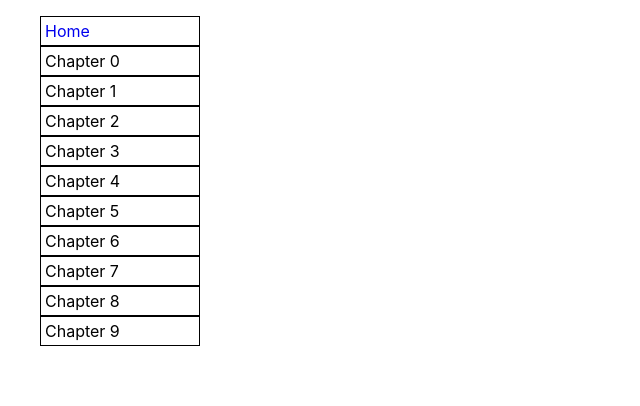
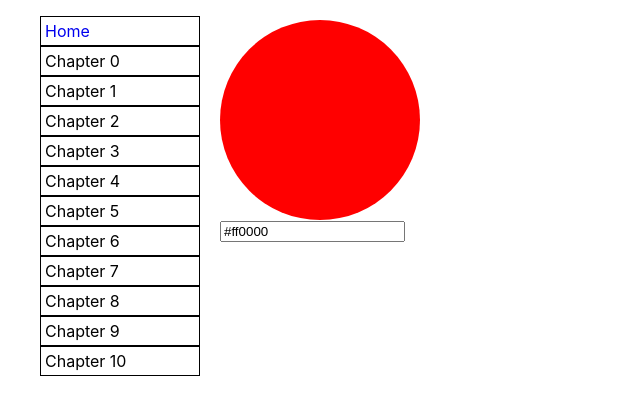
Before and after one commit to chrisminnick/react-js-foundations, a React (Create React App) app in the folder book-code-listings/: page /listing709 in a window 1280 px wide. Shown: the top 406 px of the page, without its empty margins (0-640 px from the left). Built offline with nearby package versions, Linux system fonts and the light colour scheme.

Commit message:
lots of examples

```diff
--- a/book-code-listings/src/App.js
+++ b/book-code-listings/src/App.js
@@ -75,6 +75,11 @@ import CounterClass2 from './chapter06/CounterClass2';
 import CounterClass3 from './chapter06/CounterClass3';
 import CounterClass4 from './chapter06/CounterClass4';
 import EventProps from './chapter07/EventProps';
+import ScreenDoor from './chapter07/ScreenDoor';
+import SearchTerm from './chapter07/Search';
+import CoffeeMachine from './chapter07/CoffeeMachine';
+import ColorWheel from './chapter07/ColorWheel';
+
 import UncontrolledInput from './chapter08/Uncontrolled1';
 import ControlledInput from './chapter08/Controlled1';
 import ControllingFunction from './chapter08/Controlled2';
@@ -89,6 +94,8 @@ import AudioPlayer from './chapter09/AudioPlayer';
 import TextReaderCallback from './chapter09/TextReaderCallback';
 import TextReaderCallback2 from './chapter09/TextReaderCallback2';
 import ScrollToDemo from './chapter09/ScrollToDemo';
+import StyledParent from './chapter10/StyledParent';
+
 
 function App() {
   return (
@@ -354,6 +361,18 @@ function App() {
                 <li>
                   <Link to="/listing701">Listing 7-01</Link>
                 </li>
+                <li>
+                  <Link to="/listing706">Listing 7-06</Link>
+                </li>
+                <li>
+                  <Link to="/listing707">Listing 7-07</Link>
+                </li>
+                <li>
+                  <Link to="/listing708">Listing 7-08</Link>
+                </li>
+                <li>
+                  <Link to="/listing709">Listing 7-09</Link>
+                </li>
                 </ul>
                 </Collapsible>
                 </li>
@@ -404,6 +423,15 @@ function App() {
                 </li>
                 <li>
                   <Link to="/listing908">Listing 9-08</Link>
+                </li>
+                </ul>
+                </Collapsible>
+                </li>
+                <li>
+                <Collapsible trigger="Chapter 10">
+                <ul>
+                <li>
+                  <Link to="/listing1001">Listing 10-01</Link>
                 </li>
                 </ul>
                 </Collapsible>
@@ -628,6 +656,18 @@ function App() {
           <Route path="/listing701">
             <EventProps />
           </Route>
+          <Route path="/listing706">
+            <ScreenDoor />
+          </Route>
+          <Route path="/listing707">
+            <SearchTerm />
+          </Route>
+          <Route path="/listing708">
+            <CoffeeMachine />
+          </Route>
+          <Route path="/listing709">
+            <ColorWheel />
+          </Route>
           <Route path="/listing801">
             <UncontrolledInput />
           </Route>
@@ -667,6 +707,9 @@ function App() {
           <Route path="/listing908">
             <ScrollToDemo />
           </Route>
+          <Route path="/listing1001">
+            <StyledParent />
+          </Route>
         </Switch>
       </main>
       </div>
--- /dev/null
+++ b/book-code-listings/src/chapter07/CoffeeMachine.js
@@ -0,0 +1,27 @@
+import {Component} from 'react';
+
+class CoffeeMachine extends Component {
+    constructor(props){
+      super(props);
+      this.state={
+        brewing:false
+      }
+      this.toggleBrewing = this.toggleBrewing.bind(this);
+    }
+
+    toggleBrewing = function(){
+      this.setState({brewing:!this.state.brewing});
+    }
+
+    render(){
+
+      return(
+        <>
+        The Coffee Maker is {this.state.brewing?'on':'off'}.<br />
+        <button onClick={this.toggleBrewing}>toggle brewing state</button>
+        </>
+      );
+    }
+}
+
+export default CoffeeMachine;
--- /dev/null
+++ b/book-code-listings/src/chapter07/ColorWheel.js
@@ -0,0 +1,29 @@
+import {Component} from 'react';
+
+class ColorWheel extends Component {
+
+  state = {currentColor:'#ff0000'};
+
+  changeColor = (e)=>{
+    this.setState({currentColor:e.target.value});
+  }
+
+  render(){
+
+    const wheelStyle = {
+        width: "200px",
+        height: "200px",
+        borderRadius: "50%",
+        backgroundColor: this.state.currentColor
+    }
+
+    return(
+      <>
+        <div style={wheelStyle}></div>
+        <input onChange={this.changeColor} value={this.state.currentColor} />
+      </>
+    )
+  }
+}
+
+export default ColorWheel;
--- /dev/null
+++ b/book-code-listings/src/chapter07/ScreenDoor.js
@@ -0,0 +1,19 @@
+import {Component} from 'react';
+
+class ScreenDoor extends Component {
+    constructor(props){
+      super(props);
+      this.state={
+        isOpen:true
+      }
+    }
+    render(){
+      return(
+        <button onClick={()=>this.setState({isOpen:!this.state.isOpen})}>
+            {this.state.isOpen?'Close the Door':'Open the Door'}
+        </button>
+      )
+    }
+  }
+
+  export default ScreenDoor;
--- /dev/null
+++ b/book-code-listings/src/chapter07/Search.js
@@ -0,0 +1,19 @@
+import {useState} from 'react';
+
+function Search(props){
+
+    const [term,setTerm] = useState('');
+
+    const updateTerm = (searchTerm)=>{
+      setTerm(searchTerm);
+    }
+
+    return(
+      <>
+        <input type="text" value={term} onChange={(e)=>{updateTerm(e.target.value)}} /><br />
+        You're searching for: {term}
+      </>
+    );
+  }
+
+  export default Search;
--- /dev/null
+++ b/book-code-listings/src/chapter10/StyledChild.js
@@ -0,0 +1,5 @@
+function StyledChild(props){
+    return (<p className="red">This is testing whether styles cascade.</p>)
+}
+
+export default StyledChild;
--- /dev/null
+++ b/book-code-listings/src/chapter10/StyledParent.js
@@ -0,0 +1,9 @@
+import StyledChild from './StyledChild';
+
+import './style.css';
+
+function StyledParent(props){
+    return (<StyledChild />)
+}
+
+export default StyledParent;
--- /dev/null
+++ b/book-code-listings/src/chapter10/style.css
@@ -0,0 +1,7 @@
+p {
+    font-size: 80px;
+}
+
+.red {
+    color: red;
+}
```
